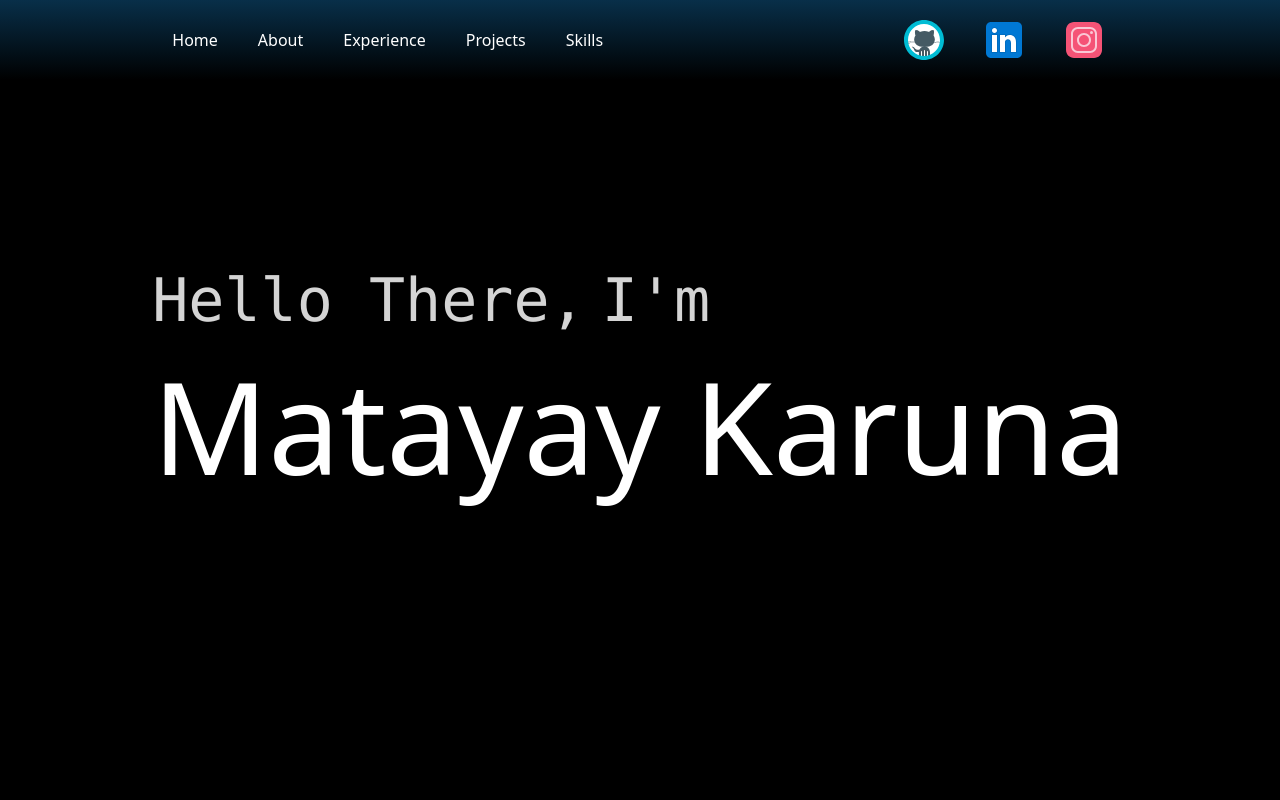
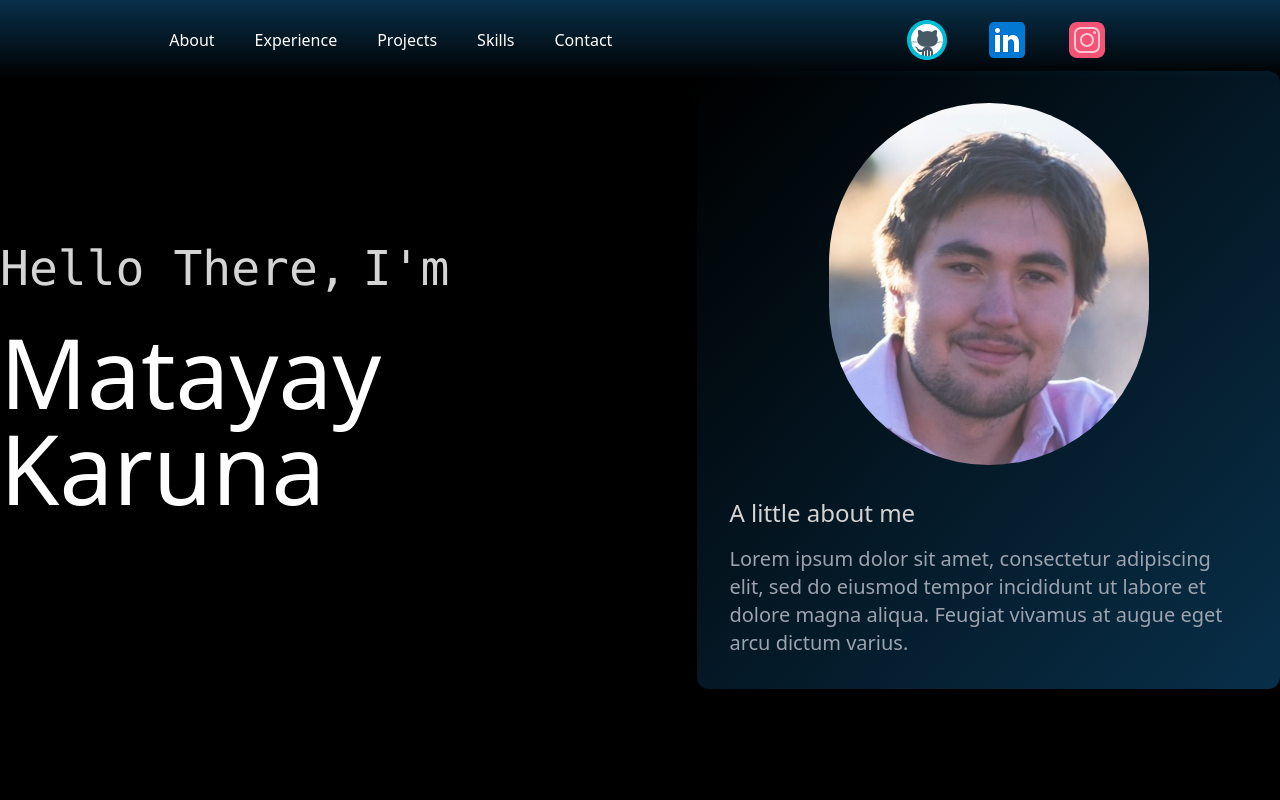
Before and after one commit to matayay/personal-website, a SvelteKit app: page / in a window 1280 px wide. Shown: the top 800 px of the page. Built offline with nearby package versions, Linux system fonts and the light colour scheme.

Commit message:
made about me page

```diff
--- a/src/routes/+page.svelte
+++ b/src/routes/+page.svelte
@@ -1,39 +1,7 @@
 <script lang="ts">
-	import { fade } from 'svelte/transition';
-	import { onMount } from 'svelte';
-
-	let transition = false;
-	onMount(() => {
-		transition = true;
-	});
+	import About from './components/About.svelte';
 </script>
 
 <div class="min-h-screen bg-black">
-	<div class="flex h-[75vh] items-center justify-center">
-		<div class="flex flex-col gap-4 sm:gap-8">
-			{#if transition}
-				<div class="flex gap-4">
-					<h2
-						in:fade={{ delay: 750, duration: 500 }}
-						class="font-mono text-xl text-neutral-300 sm:text-4xl lg:text-6xl"
-					>
-						Hello There,
-					</h2>
-					<h2
-						in:fade={{ delay: 1500, duration: 500 }}
-						class="font-mono text-xl text-neutral-300 sm:text-4xl lg:text-6xl"
-					>
-						I'm
-					</h2>
-				</div>
-
-				<h1
-					in:fade={{ delay: 2500, duration: 500 }}
-					class="font-sans text-4xl text-white sm:text-7xl lg:text-9xl"
-				>
-					Matayay Karuna
-				</h1>
-			{/if}
-		</div>
-	</div>
+	<About />
 </div>
--- /dev/null
+++ b/src/routes/components/About.svelte
@@ -0,0 +1,62 @@
+<script lang="ts">
+	import { fade } from 'svelte/transition';
+	import { onMount } from 'svelte';
+	import me from '../../libs/assets/me.jpeg';
+
+	let transition = false;
+	onMount(() => {
+		transition = true;
+	});
+</script>
+
+<div class="h-screen">
+	<div
+		class="flex h-3/4 w-full flex-col items-center justify-center gap-6 sm:flex-row sm:justify-evenly sm:gap-0"
+	>
+		<div class="flex flex-col gap-4 sm:gap-8">
+			{#if transition}
+				<div class="flex gap-4">
+					<h2
+						in:fade={{ delay: 750, duration: 500 }}
+						class="font-mono text-lg text-neutral-300 sm:text-2xl lg:text-5xl"
+					>
+						Hello There,
+					</h2>
+					<h2
+						in:fade={{ delay: 1500, duration: 500 }}
+						class="font-mono text-lg text-neutral-300 sm:text-2xl lg:text-5xl"
+					>
+						I'm
+					</h2>
+				</div>
+
+				<h1
+					in:fade={{ delay: 2500, duration: 500 }}
+					class="font-sans text-3xl text-white sm:text-5xl lg:text-8xl"
+				>
+					Matayay Karuna
+				</h1>
+			{/if}
+		</div>
+
+		{#if transition}
+			<div
+				in:fade={{ delay: 3500, duration: 1500 }}
+				class="sm:items-centers flex w-64 items-start justify-center gap-2 rounded-xl
+						bg-gradient-to-tl from-sky-950 p-6 sm:flex-col sm:gap-8 sm:p-8 md:w-80 xl:w-[38rem]"
+			>
+				<div class="flex w-full items-center justify-center">
+					<img src={me} alt="Matayay" class="h-auto w-80 rounded-full" />
+				</div>
+				<article class="flex flex-col gap-4">
+					<h3 class="text-lg text-neutral-300 sm:text-2xl">A little about me</h3>
+					<p class="text-sm text-gray-400 xl:text-xl">
+						Lorem ipsum dolor sit amet, consectetur adipiscing elit, sed do eiusmod tempor
+						incididunt ut labore et dolore magna aliqua. Feugiat vivamus at augue eget arcu dictum
+						varius.
+					</p>
+				</article>
+			</div>
+		{/if}
+	</div>
+</div>
--- a/src/routes/components/Header.svelte
+++ b/src/routes/components/Header.svelte
@@ -21,11 +21,11 @@
 		>
 			<div class="hidden min-w-full items-center justify-around sm:flex">
 				<nav class="flex items-center justify-center gap-4 lg:gap-10">
-					<button class="cursor-pointer text-white">Home</button>
 					<button class="cursor-pointer text-white">About</button>
 					<button class="cursor-pointer text-white">Experience</button>
 					<button class="cursor-pointer text-white">Projects</button>
 					<button class="cursor-pointer text-white">Skills</button>
+					<button class="cursor-pointer text-white">Contact</button>
 				</nav>
 
 				<nav class="flex items-center justify-center gap-2 lg:gap-8">
--- a/src/routes/components/SideBar.svelte
+++ b/src/routes/components/SideBar.svelte
@@ -18,11 +18,11 @@
 	</div>
 	<div class="flex flex-col items-center justify-center gap-8">
 		<nav class="flex flex-col items-end justify-center gap-8">
-			<button class="w-40 rounded-xl bg-amber-100 py-2 text-center text-black">Home</button>
 			<button class="w-40 rounded-xl bg-amber-100 py-2 text-center text-black">About</button>
 			<button class="w-40 rounded-xl bg-amber-100 py-2 text-center text-black">Experience</button>
 			<button class="w-40 rounded-xl bg-amber-100 py-2 text-center text-black">Projects</button>
 			<button class="w-40 rounded-xl bg-amber-100 py-2 text-center text-black">Skills</button>
+			<button class="w-40 rounded-xl bg-amber-100 py-2 text-center text-black">Contact</button>
 		</nav>
 		<nav class="flex items-center justify-center gap-4">
 			<GitHub />
```
Also changed, not shown: src/libs/assets/me.jpeg (added).
